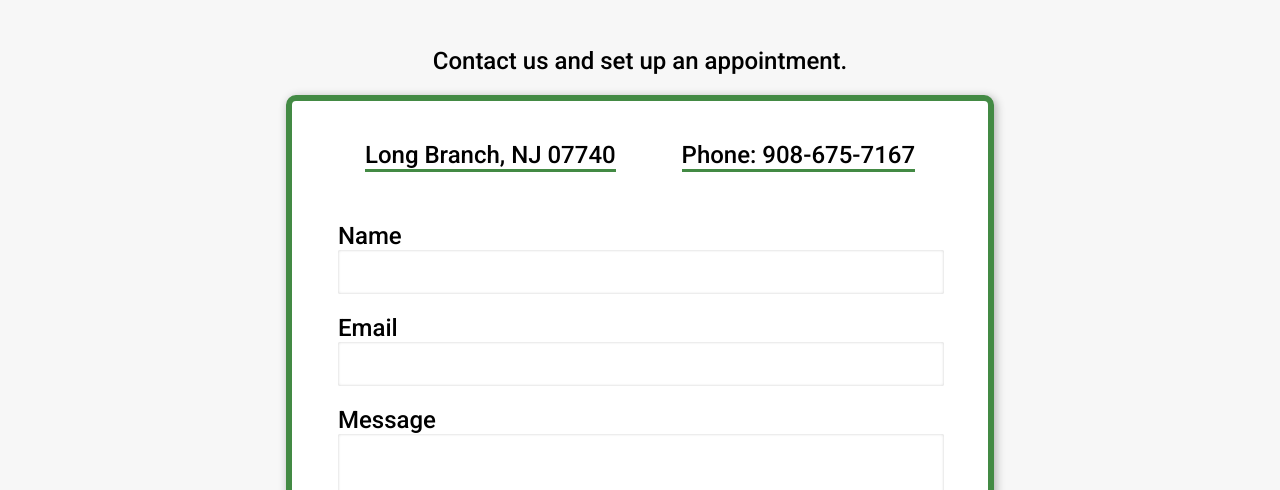
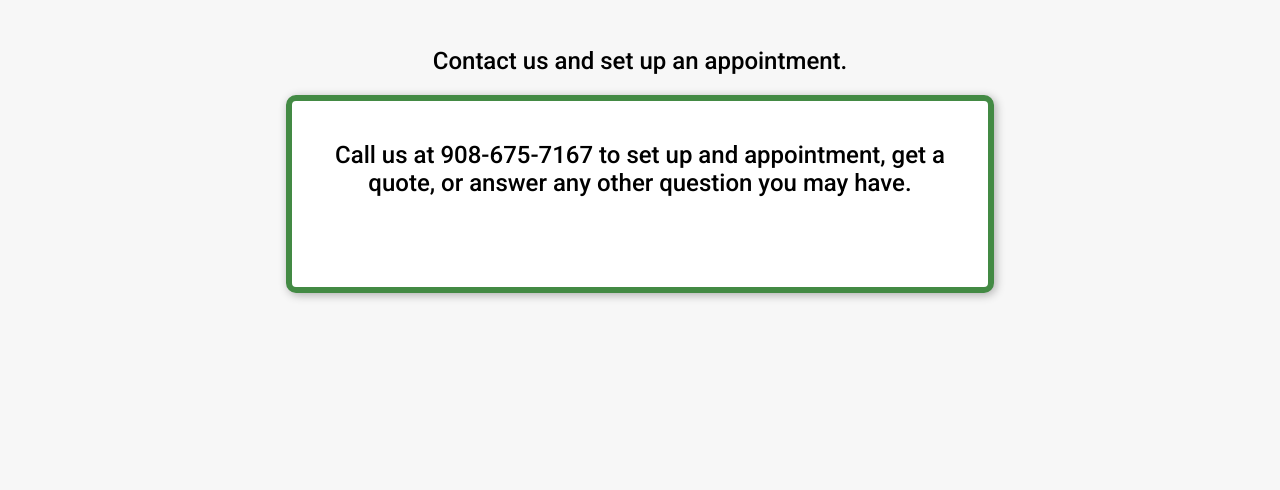
Before and after one commit to gjonesdev/jonesboys_website, a plain HTML site: page contact/index.html in a window 1280 px wide. Shown: the part 310-800 px from the top of the page. Drawn offline with Linux system fonts and the light colour scheme.

Commit message:
added placeholder for contact form

```diff
--- a/contact/index.html
+++ b/contact/index.html
@@ -63,10 +63,14 @@
 
 				<form id="contact-form">
 					<div class="contact-info">
-						<p>Long Branch, NJ 07740</p>
-						<p>Phone: 908-675-7167</p>
+						<p style="text-align: center; border-bottom: none;">Call us at 908-675-7167 to set up and
+							appointment, get a quote,
+							or answer any other question
+							you may have.</p>
+						<!-- <p>Long Branch, NJ 07740</p> -->
+						<!-- <p>Phone: 908-675-7167</p> -->
 					</div>
-					<div>
+					<!-- <div>
 						<input type="hidden" name="contact_number">
 
 						<div class="form-group">
@@ -85,7 +89,7 @@
 						</div>
 
 						<input type="submit" value="Send">
-					</div>
+					</div> -->
 				</form>
 			</div>
 			</form>
```
